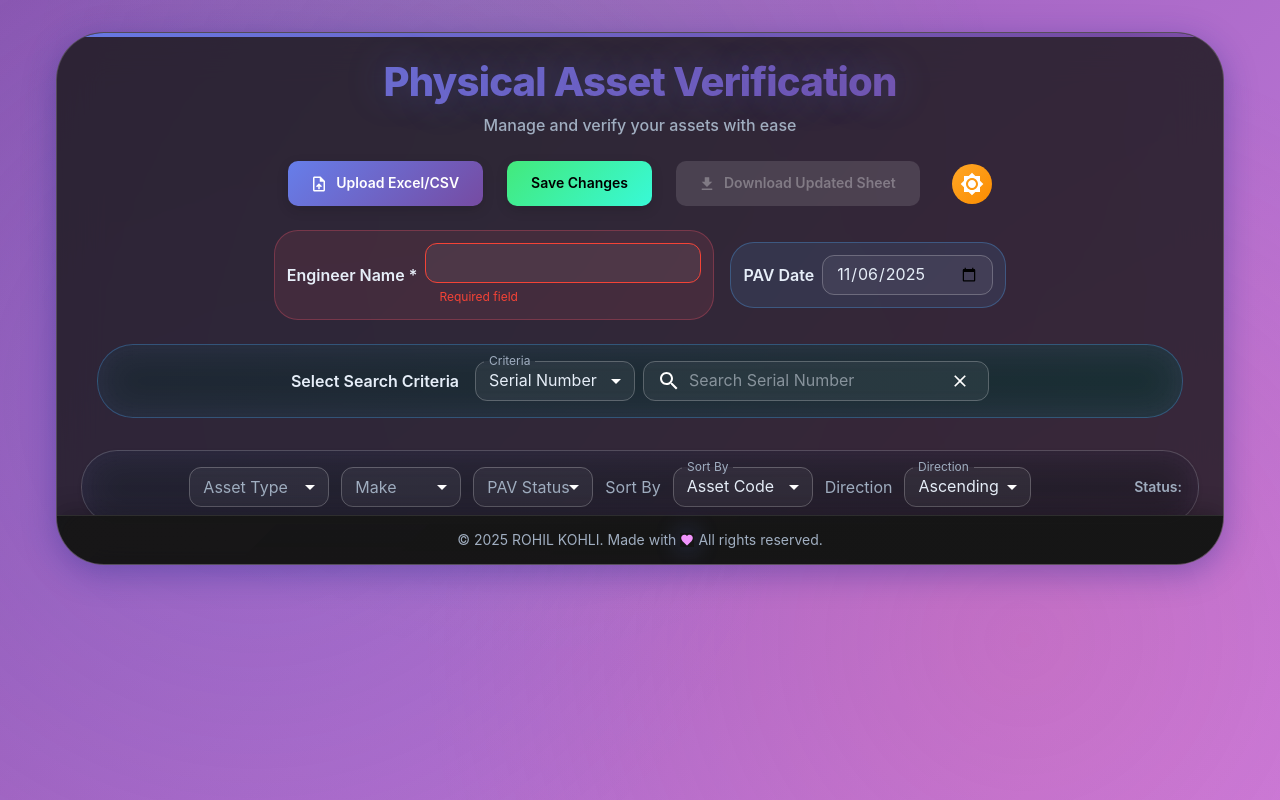
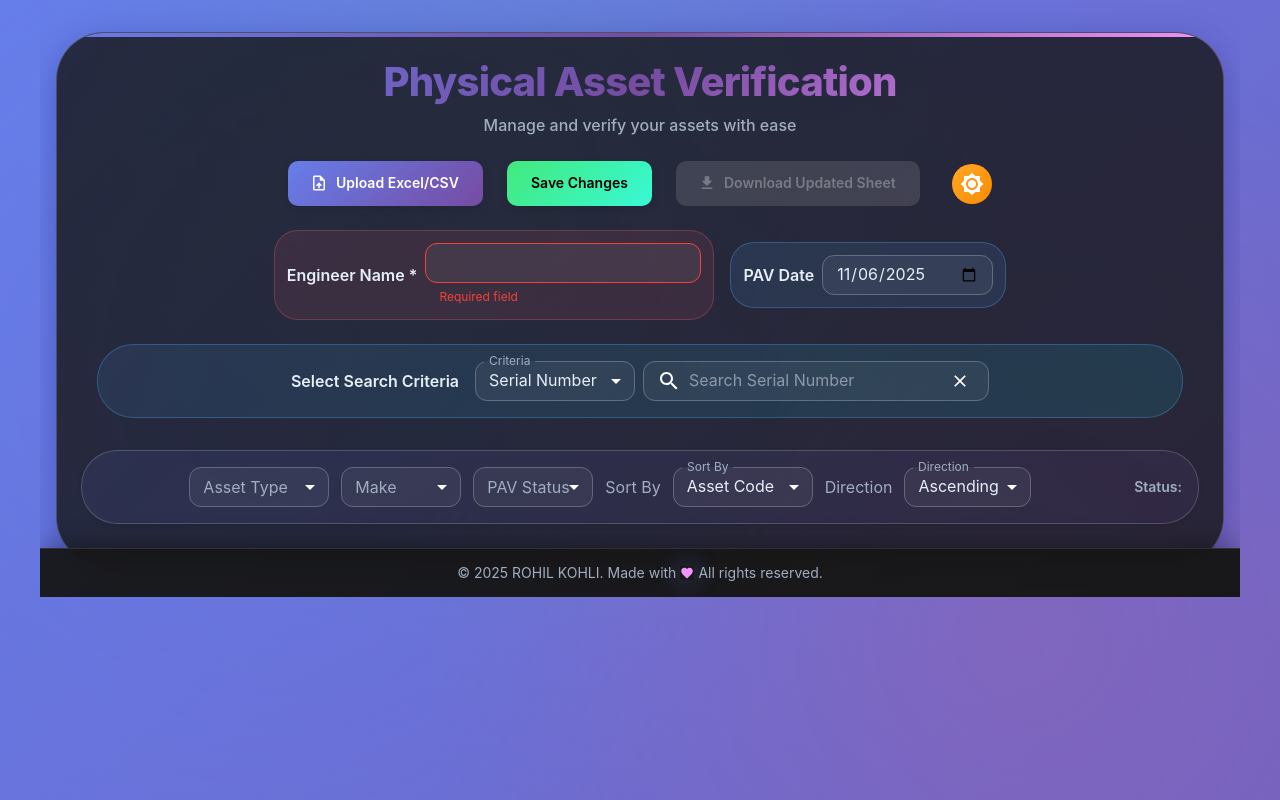
Before and after one commit to rohilkohli/pav-asset-verification-app-clean, a React (Create React App) app: page / in a window 1280 px wide. Built offline with nearby package versions, Linux system fonts and the light colour scheme.

Commit message:
Optimize performance: remove heavy backdrop filters, reduce animations, add GPU acceleration
Co-authored-by: rohilkohli <152083238+rohilkohli@users.noreply.github.com>

```diff
--- a/src/App.jsx
+++ b/src/App.jsx
@@ -98,11 +98,12 @@ function makeTheme(mode) {
             borderRadius: 10,
             padding: '10px 24px',
             fontSize: '0.95rem',
-            boxShadow: '0 4px 12px rgba(0, 0, 0, 0.15)',
-            transition: 'all 0.3s cubic-bezier(0.4, 0, 0.2, 1)',
+            boxShadow: '0 2px 8px rgba(0, 0, 0, 0.12)',
+            transition: 'transform 0.2s cubic-bezier(0.4, 0, 0.2, 1), box-shadow 0.2s cubic-bezier(0.4, 0, 0.2, 1)',
+            willChange: 'transform',
             '&:hover': {
-              transform: 'translateY(-2px)',
-              boxShadow: '0 8px 24px rgba(0, 0, 0, 0.25)',
+              transform: 'translateY(-1px)',
+              boxShadow: '0 4px 12px rgba(0, 0, 0, 0.2)',
             }
           },
           contained: {
@@ -117,8 +118,7 @@ function makeTheme(mode) {
         styleOverrides: {
           root: {
             backgroundImage: 'none',
-            backdropFilter: 'blur(20px)',
-            backgroundColor: mode === 'dark' ? 'rgba(22, 22, 22, 0.8)' : 'rgba(255, 255, 255, 0.9)',
+            backgroundColor: mode === 'dark' ? 'rgba(22, 22, 22, 0.95)' : 'rgba(255, 255, 255, 0.95)',
             border: `1px solid ${mode === 'dark' ? 'rgba(255, 255, 255, 0.1)' : 'rgba(0, 0, 0, 0.05)'}`,
           }
         }
@@ -126,8 +126,9 @@ function makeTheme(mode) {
       MuiCard: {
         styleOverrides: {
           root: {
-            backdropFilter: 'blur(10px)',
-            transition: 'all 0.3s cubic-bezier(0.4, 0, 0.2, 1)',
+            transition: 'transform 0.2s cubic-bezier(0.4, 0, 0.2, 1), box-shadow 0.2s cubic-bezier(0.4, 0, 0.2, 1)',
+            willChange: 'transform',
+            transform: 'translateZ(0)',
           }
         }
       },
@@ -135,13 +136,9 @@ function makeTheme(mode) {
         styleOverrides: {
           root: {
             '& .MuiOutlinedInput-root': {
-              transition: 'all 0.3s ease',
-              '&:hover': {
-                transform: 'translateY(-1px)',
-              },
+              transition: 'border-color 0.2s ease, box-shadow 0.2s ease',
               '&.Mui-focused': {
-                transform: 'translateY(-2px)',
-                boxShadow: '0 4px 12px rgba(102, 126, 234, 0.25)',
+                boxShadow: '0 2px 8px rgba(102, 126, 234, 0.2)',
               }
             }
           }
@@ -178,7 +175,6 @@ function App() {
               p: { xs: 2, sm: 3 },
               pb: 10,
               bgcolor: 'background.paper',
-              backdropFilter: 'blur(20px)',
               borderRadius: 4,
               boxShadow: '0 8px 32px 0 rgba(31, 38, 135, 0.37)',
               border: '1px solid rgba(255, 255, 255, 0.18)',
@@ -192,8 +188,6 @@ function App() {
                 right: 0,
                 height: '4px',
                 background: 'linear-gradient(90deg, #667eea 0%, #764ba2 50%, #f093fb 100%)',
-                backgroundSize: '200% 100%',
-                animation: 'gradient-shift 3s ease infinite',
               }
             }}
           >
@@ -208,14 +202,11 @@ function App() {
                 sx={{
                   fontSize: { xs: '1.75rem', sm: '2.25rem', md: '2.5rem' },
                   background: 'linear-gradient(135deg, #667eea 0%, #764ba2 50%, #f093fb 100%)',
-                  backgroundSize: '200% 200%',
                   WebkitBackgroundClip: 'text',
                   WebkitTextFillColor: 'transparent',
                   backgroundClip: 'text',
-                  animation: 'gradient-shift 3s ease infinite',
                   fontWeight: 800,
                   letterSpacing: '-0.02em',
-                  textShadow: mode === 'dark' ? '0 0 40px rgba(102, 126, 234, 0.3)' : 'none',
                   mb: 1
                 }}
               >
--- a/src/components/AssetTable.css
+++ b/src/components/AssetTable.css
@@ -1,11 +1,13 @@
-/* Enhanced card styles with glassmorphism */
+/* Enhanced card styles with optimized performance */
 .MuiCard-root {
-  animation: slide-in-up 0.5s ease-out;
-  backdrop-filter: blur(10px);
-  -webkit-backdrop-filter: blur(10px);
   border: 1px solid rgba(255, 255, 255, 0.18) !important;
   position: relative;
   overflow: hidden;
+  /* Performance optimizations */
+  will-change: transform;
+  transform: translateZ(0);
+  backface-visibility: hidden;
+  contain: layout style paint;
 }
 
 .MuiCard-root::before {
@@ -21,7 +23,8 @@
     rgba(255, 255, 255, 0.1),
     transparent
   );
-  transition: left 0.5s;
+  transition: left 0.4s ease-out;
+  will-change: left;
 }
 
 .MuiCard-root:hover::before {
@@ -83,13 +86,13 @@
   animation: skeleton-loading 1.5s infinite;
 }
 
-/* Chip animations */
+/* Chip animations - optimized */
 .MuiChip-root {
-  transition: all 0.3s cubic-bezier(0.4, 0, 0.2, 1) !important;
-  animation: slide-in-up 0.3s ease-out;
+  transition: transform 0.2s cubic-bezier(0.4, 0, 0.2, 1) !important;
+  will-change: transform;
+  transform: translateZ(0);
 }
 
 .MuiChip-root:hover {
-  transform: scale(1.05);
-  box-shadow: 0 4px 12px rgba(0, 0, 0, 0.15);
+  transform: scale(1.05) translateZ(0);
 }
--- a/src/components/AssetTable.jsx
+++ b/src/components/AssetTable.jsx
@@ -201,7 +201,6 @@ function AssetTable() {
     flexWrap: 'wrap',
     justifyContent: 'space-between',
     background: 'linear-gradient(135deg, rgba(102, 126, 234, 0.1) 0%, rgba(118, 75, 162, 0.1) 100%)',
-    backdropFilter: 'blur(20px)',
     border: '1px solid rgba(255, 255, 255, 0.18)',
     borderRadius: 3,
   }}>
@@ -351,7 +350,6 @@ function AssetTable() {
           maxWidth: 640,
           mx: 'auto',
           background: 'linear-gradient(135deg, rgba(79, 172, 254, 0.1) 0%, rgba(0, 242, 254, 0.1) 100%)',
-          backdropFilter: 'blur(20px)',
           border: '1px solid rgba(79, 172, 254, 0.3)',
           borderRadius: 3,
         }}>
@@ -384,13 +382,14 @@ function AssetTable() {
               bgcolor: 'background.paper',
               border: '1px solid rgba(255, 255, 255, 0.18)',
               borderRadius: 3,
-              transition: 'all 0.3s cubic-bezier(0.4, 0, 0.2, 1)',
+              transition: 'transform 0.2s cubic-bezier(0.4, 0, 0.2, 1), box-shadow 0.2s cubic-bezier(0.4, 0, 0.2, 1), border-color 0.2s ease',
               position: 'relative',
               overflow: 'hidden',
-              backdropFilter: 'blur(10px)',
+              willChange: 'transform',
+              transform: 'translateZ(0)',
               '&:hover': {
-                transform: 'translateY(-8px) scale(1.02)',
-                boxShadow: '0 16px 48px 0 rgba(31, 38, 135, 0.5)',
+                transform: 'translateY(-4px) translateZ(0)',
+                boxShadow: '0 8px 24px 0 rgba(31, 38, 135, 0.3)',
                 border: '1px solid rgba(102, 126, 234, 0.5)',
               },
               '&::before': {
--- a/src/components/SearchBar.jsx
+++ b/src/components/SearchBar.jsx
@@ -26,7 +26,6 @@ function SearchBar() {
       p: 2,
       borderRadius: 3,
       border: '1px solid rgba(79, 172, 254, 0.3)',
-      backdropFilter: 'blur(20px)',
     }}>
       <Box component="span" sx={{
         color: 'text.primary',
--- a/src/index.css
+++ b/src/index.css
@@ -39,12 +39,17 @@
 @keyframes slide-in-up {
   from {
     opacity: 0;
-    transform: translateY(30px);
+    transform: translateY(30px) translateZ(0);
   }
   to {
     opacity: 1;
-    transform: translateY(0);
+    transform: translateY(0) translateZ(0);
   }
+}
+
+/* CSS containment for better performance */
+.MuiContainer-root {
+  contain: layout style paint;
 }
 
 @keyframes shimmer {
@@ -56,7 +61,7 @@ body {
   margin: 0;
   background: linear-gradient(135deg, #667eea 0%, #764ba2 50%, #f093fb 100%);
   background-size: 400% 400%;
-  animation: gradient-shift 15s ease infinite;
+  background-attachment: fixed;
   color: var(--text);
   font-family: 'Inter', -apple-system, BlinkMacSystemFont, 'Segoe UI', 'Roboto', 'Oxygen',
     'Ubuntu', 'Cantarell', 'Fira Sans', 'Droid Sans', 'Helvetica Neue',
@@ -66,6 +71,9 @@ body {
   min-height: 100vh;
   position: relative;
   overflow-x: hidden;
+  /* Performance optimizations */
+  will-change: scroll-position;
+  transform: translateZ(0);
 }
 
 body::before {
@@ -85,6 +93,11 @@ body::before {
 
 code {
   font-family: source-code-pro, Menlo, Monaco, Consolas, 'Courier New', monospace;
+}
+
+/* Optimized scrolling performance */
+* {
+  scroll-behavior: smooth;
 }
 
 /* Scrollbar styling */
@@ -113,9 +126,11 @@ code {
   color: #fff;
 }
 
-/* Smooth transitions for all interactive elements */
+/* Smooth transitions for all interactive elements - optimized */
 button, a, input, select, textarea {
-  transition: all 0.3s cubic-bezier(0.4, 0, 0.2, 1);
+  transition: transform 0.2s cubic-bezier(0.4, 0, 0.2, 1),
+              opacity 0.2s cubic-bezier(0.4, 0, 0.2, 1),
+              background-color 0.2s cubic-bezier(0.4, 0, 0.2, 1);
 }
 
 /* Focus styles */
```
